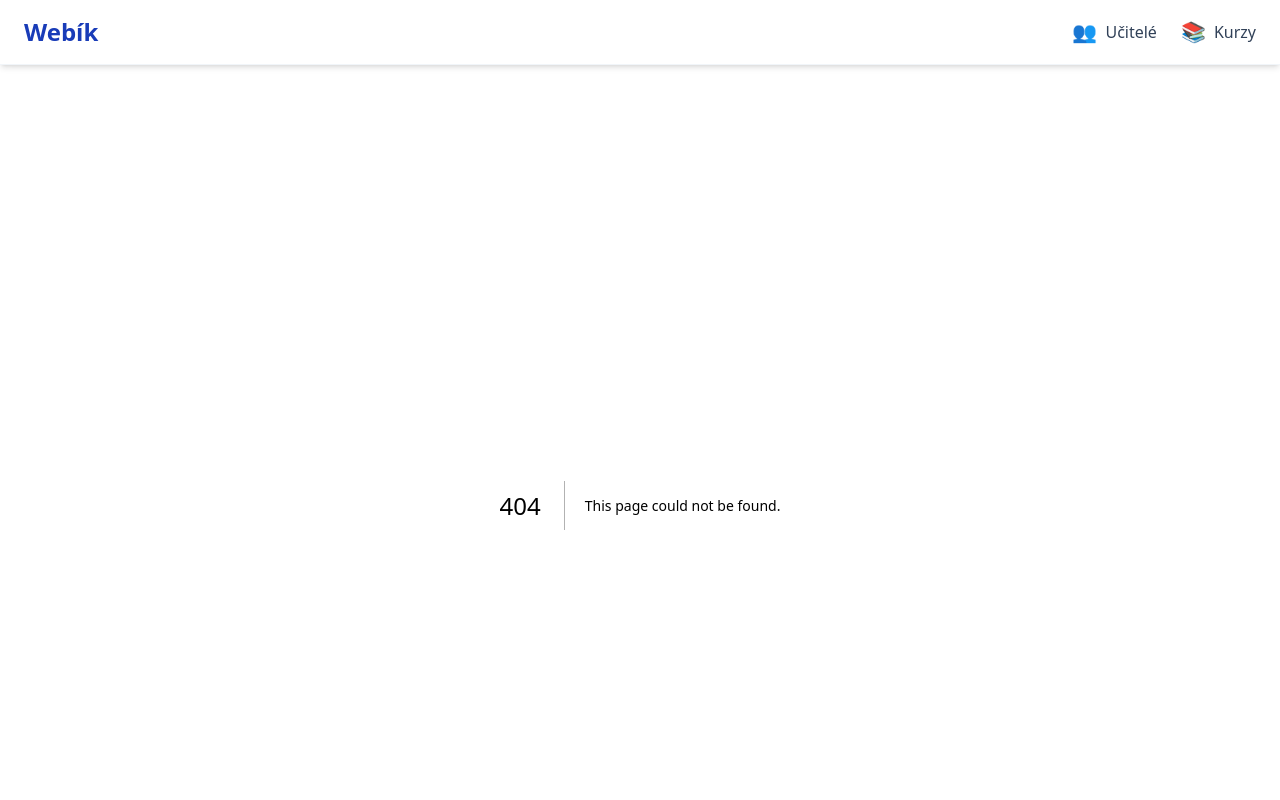
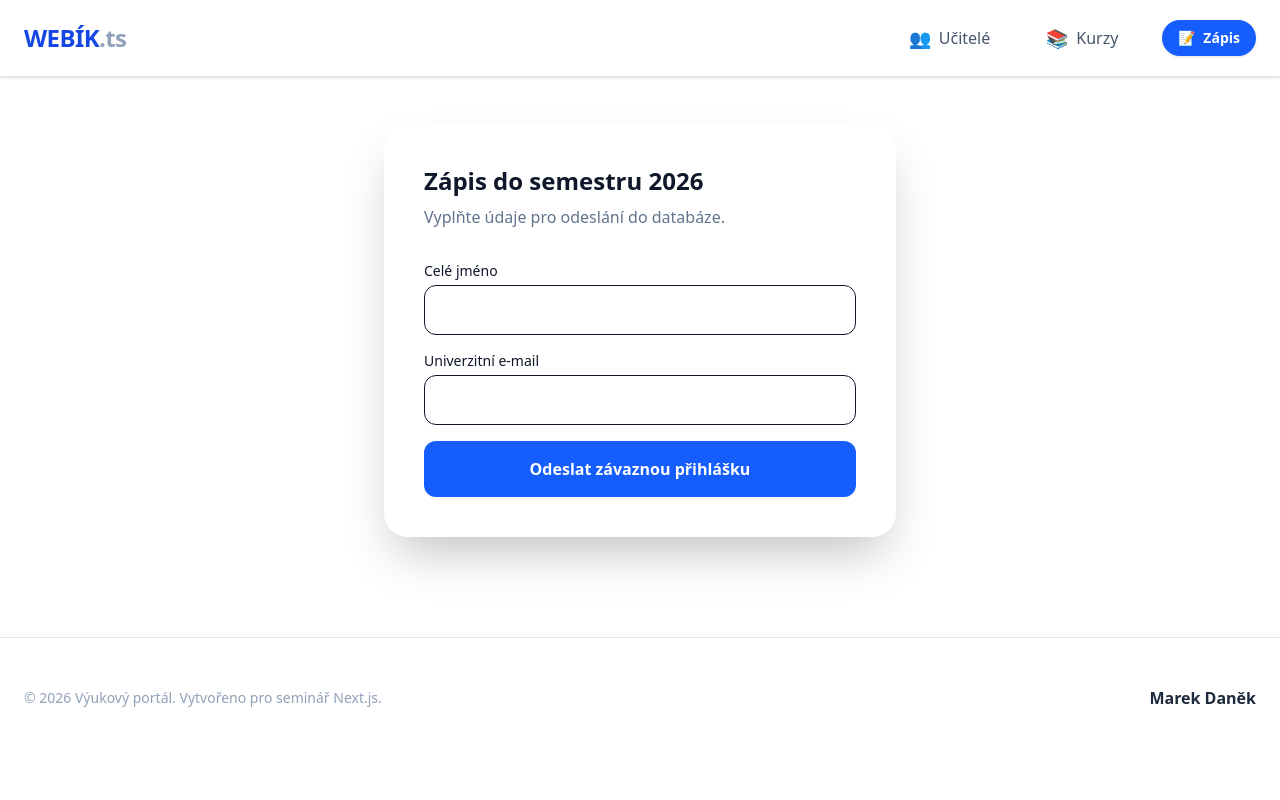
Before and after one commit to MarekDanek/GUI, a Next.js app in the folder Web/: page /03_prihlaska in a window 1280 px wide. Before the commit this address had no page. Shown: the top 800 px of the page. Built offline with nearby package versions, Linux system fonts and the light colour scheme.

Commit message:
smazani starých pages, a nahraní nových a upravený layout

```diff
--- /dev/null
+++ b/Web/app/01_ucitele/page.tsx
@@ -0,0 +1,27 @@
+export default function TeachersPage() {
+  return (
+    <div className="space-y-8">
+      <h1 className="text-4xl font-black text-slate-900">Katedra Webových Technologií</h1>
+
+      <div className="grid grid-cols-1 md:grid-cols-3 gap-6">
+        {/* Vizitka 1 */}
+        <div className="p-6 bg-white border border-slate-200 rounded-2xl shadow-sm hover:shadow-md transition-shadow">
+          <div className="w-12 h-12 bg-blue-100 text-blue-600 rounded-full flex items-center justify-center text-xl mb-4">👨‍🏫</div>
+          <h2 className="text-xl font-bold">Ing. Jan Novák</h2>
+          <p className="text-slate-500">Vedoucí katedry</p>
+          <div className="mt-4 pt-4 border-t text-sm text-blue-600 font-medium">novak@uni.cz</div>
+        </div>
+
+        {/* Vizitka 2 */}
+        <div className="p-6 bg-white border border-slate-200 rounded-2xl shadow-sm">
+          <div className="w-12 h-12 bg-purple-100 text-purple-600 rounded-full flex items-center justify-center text-xl mb-4">👩‍🏫</div>
+          <h2 className="text-xl font-bold">Mgr. Lucie Černá</h2>
+          <p className="text-slate-500">Expertka na UI/UX</p>
+          <div className="mt-4 pt-4 border-t text-sm text-purple-600 font-medium">cerna@uni.cz</div>
+        </div>
+
+        {/* Vizitka 3 (Tady můžeš nechat studenty, ať si dopíší svou) */}
+      </div>
+    </div>
+  );
+}
--- a/Web/app/01_zakladni_stranka/page.tsx
+++ /dev/null
@@ -1,12 +0,0 @@
-// app/01_zakladni_stranka/page.tsx
-export default function TeachersPage() {
-  return (
-    <div>
-      <h1 className="text-2xl font-bold">Adresář učitelů</h1>
-      <ul className="mt-4 space-y-2">
-        <li>Ing. Petr Novák - Kabinet A102</li>
-        <li>Mgr. Jana Svobodová - Kabinet B205</li>
-      </ul>
-    </div>
-  );
-}
--- a/Web/app/02_jina_stranka/page.tsx
+++ /dev/null
@@ -1,8 +0,0 @@
-export default function ONas() {
-  return (
-    <main>
-      <h1>O nás</h1>
-      <p>Jsme studenti, co se učí tvořit weby v Next.js!</p>
-    </main>
-  );
-}
--- /dev/null
+++ b/Web/app/02_kurzy/[id]/page.tsx
@@ -0,0 +1,16 @@
+export default async function CourseDetail({ params }: { params: { id: string } }) {
+  const { id } = await params;
+
+  return (
+    <div className="bg-white p-8 rounded-3xl border shadow-sm">
+      <span className="text-blue-600 font-mono font-bold uppercase tracking-widest text-sm">Detail předmětu</span>
+      <h1 className="text-4xl font-black mt-2 uppercase">{id}</h1>
+      <p className="mt-6 text-slate-600 leading-relaxed">
+        Zde by se zobrazovaly podrobnosti o kurzu {id}. Next.js automaticky vytáhl toto ID z adresního řádku.
+      </p>
+      <div className="mt-8 p-4 bg-yellow-50 border border-yellow-100 rounded-xl text-yellow-800 text-sm">
+        💡 <strong>Tip pro studenty:</strong> Toto je dynamická routa. Zkuste v URL změnit `{id}` na cokoli jiného!
+      </div>
+    </div>
+  );
+}
--- /dev/null
+++ b/Web/app/02_kurzy/page.tsx
@@ -0,0 +1,31 @@
+import Link from 'next/link';
+
+const COURSES = [
+  { id: 'web1', title: 'Základy HTML/CSS', credits: 4 },
+  { id: 'js-adv', title: 'JavaScript pro experty', credits: 6 },
+  { id: 'nextjs', title: 'Framework Next.js', credits: 5 },
+];
+
+export default function CoursesPage() {
+  return (
+    <div className="max-w-2xl">
+      <h1 className="text-3xl font-bold mb-6">Seznam kurzů</h1>
+      <ul className="divide-y divide-slate-200 border rounded-xl overflow-hidden bg-white">
+        {COURSES.map((course) => (
+          <li key={course.id} className="p-4 hover:bg-slate-50 flex justify-between items-center">
+            <div>
+              <span className="font-bold text-blue-700">{course.id.toUpperCase()}</span>
+              <h2 className="text-lg">{course.title}</h2>
+            </div>
+            <Link
+              href={`/02_kurzy/${course.id}`}
+              className="bg-slate-900 text-white px-4 py-2 rounded-lg text-sm"
+            >
+              Detail
+            </Link>
+          </li>
+        ))}
+      </ul>
+    </div>
+  );
+}
--- /dev/null
+++ b/Web/app/03_prihlaska/page.tsx
@@ -0,0 +1,37 @@
+export default function RegistrationPage() {
+
+  // Tuhle funkci piš se studenty velmi pomalu – je to nejdůležitější část
+  async function handleSubmit(formData: FormData) {
+    'use server'; // Magická formule
+
+    const name = formData.get('fullName');
+    const email = formData.get('email');
+
+    // Tady vysvětli, že toto se vypíše v terminálu, ne v prohlížeči!
+    console.log("--- NOVÁ PŘIHLÁŠKA PŘIJATA ---");
+    console.log(`Student: ${name}`);
+    console.log(`Kontakt: ${email}`);
+    console.log("-------------------------------");
+  }
+
+  return (
+    <div className="max-w-lg mx-auto bg-white p-10 rounded-3xl shadow-2xl">
+      <h1 className="text-2xl font-bold mb-2">Zápis do semestru 2026</h1>
+      <p className="text-slate-500 mb-8">Vyplňte údaje pro odeslání do databáze.</p>
+
+      <form action={handleSubmit} className="space-y-4">
+        <div>
+          <label className="block text-sm font-medium mb-1">Celé jméno</label>
+          <input name="fullName" type="text" className="w-full p-3 border rounded-xl outline-blue-500" required />
+        </div>
+        <div>
+          <label className="block text-sm font-medium mb-1">Univerzitní e-mail</label>
+          <input name="email" type="email" className="w-full p-3 border rounded-xl outline-blue-500" required />
+        </div>
+        <button type="submit" className="w-full bg-blue-600 text-white py-4 rounded-xl font-bold hover:bg-blue-700 transition-colors">
+          Odeslat závaznou přihlášku
+        </button>
+      </form>
+    </div>
+  );
+}
--- a/Web/app/layout.tsx
+++ b/Web/app/layout.tsx
@@ -16,7 +16,7 @@ const geistMono = Geist_Mono({
 
 export const metadata: Metadata = {
   title: "Webík Marek Daněk",
-  description: "Next.js aplikace",
+  description: "Výuková Next.js aplikace",
 };
 
 export default function RootLayout({
@@ -28,36 +28,55 @@ export default function RootLayout({
     <html lang="cs">
       <body className={`${geistSans.variable} ${geistMono.variable} antialiased bg-slate-50 text-slate-900`}>
 
-        <header className="bg-white shadow-md sticky top-0 z-50">
-          <nav className="max-w-7xl mx-auto px-6 py-4 flex items-center justify-between border-b border-slate-100">
+        {/* --- NAVIGACE --- */}
+        <header className="bg-white shadow-sm sticky top-0 z-50 border-b border-slate-200">
+          <nav className="max-w-7xl mx-auto px-6 py-4 flex items-center justify-between">
 
+            {/* Logo */}
             <Link href="/" className="flex items-center gap-2 group">
-              <span className="text-2xl font-bold text-blue-800 group-hover:text-blue-600 transition-colors">
-                Webík
+              <span className="text-2xl font-black text-blue-700 group-hover:text-blue-500 transition-colors tracking-tight">
+                WEBÍK<span className="text-slate-400">.ts</span>
               </span>
             </Link>
 
-            <div className="flex items-center gap-6">
-              <Link href="/01_zakladni_stranka" className="flex items-center gap-2 text-slate-700 hover:text-blue-600 transition-colors font-medium">
-                <span className="text-xl">👥</span>
-                Učitelé
+            <div className="flex items-center gap-1 md:gap-8">
+              <Link href="/01_zakladni_stranka" className="px-3 py-2 rounded-lg text-slate-600 hover:bg-slate-50 hover:text-blue-600 transition-all font-medium flex items-center gap-2">
+                <span className="text-lg">👥</span>
+                <span className="hidden sm:inline">Učitelé</span>
               </Link>
-              <Link href="/02_jina_stranka" className="flex items-center gap-2 text-slate-700 hover:text-blue-600 transition-colors font-medium">
-                <span className="text-xl">📚</span>
-                Kurzy
+
+              <Link href="/02_jina_stranka" className="px-3 py-2 rounded-lg text-slate-600 hover:bg-slate-50 hover:text-blue-600 transition-all font-medium flex items-center gap-2">
+                <span className="text-lg">📚</span>
+                <span className="hidden sm:inline">Kurzy</span>
+              </Link>
+
+              {/* Tady je ten nový odkaz pro 3. část semináře */}
+              <Link href="/03_prihlaska" className="px-4 py-2 bg-blue-600 text-white rounded-full hover:bg-blue-700 transition-all font-bold text-sm shadow-sm flex items-center gap-2">
+                <span>📝</span>
+                <span>Zápis</span>
               </Link>
             </div>
 
           </nav>
         </header>
 
-        <main className="max-w-7xl mx-auto p-6 md:p-10">
+        {/* --- HLAVNÍ OBSAH --- */}
+        <main className="max-w-7xl mx-auto p-6 md:p-12 min-h-[70vh]">
           {children}
         </main>
 
-        <footer className="max-w-7xl mx-auto px-6 py-10 mt-10 border-t border-slate-200 text-center text-slate-500 text-sm">
-          © 2026 UniPortal Lite. Marek Daněk.
+        {/* --- PATIČKA --- */}
+        <footer className="bg-white border-t border-slate-200">
+          <div className="max-w-7xl mx-auto px-6 py-12 flex flex-col md:flex-row justify-between items-center gap-6">
+            <div className="text-slate-400 text-sm">
+              © 2026 Výukový portál. Vytvořeno pro seminář Next.js.
+            </div>
+            <div className="font-bold text-slate-800">
+              Marek Daněk
+            </div>
+          </div>
         </footer>
+
       </body>
     </html>
   );
```
